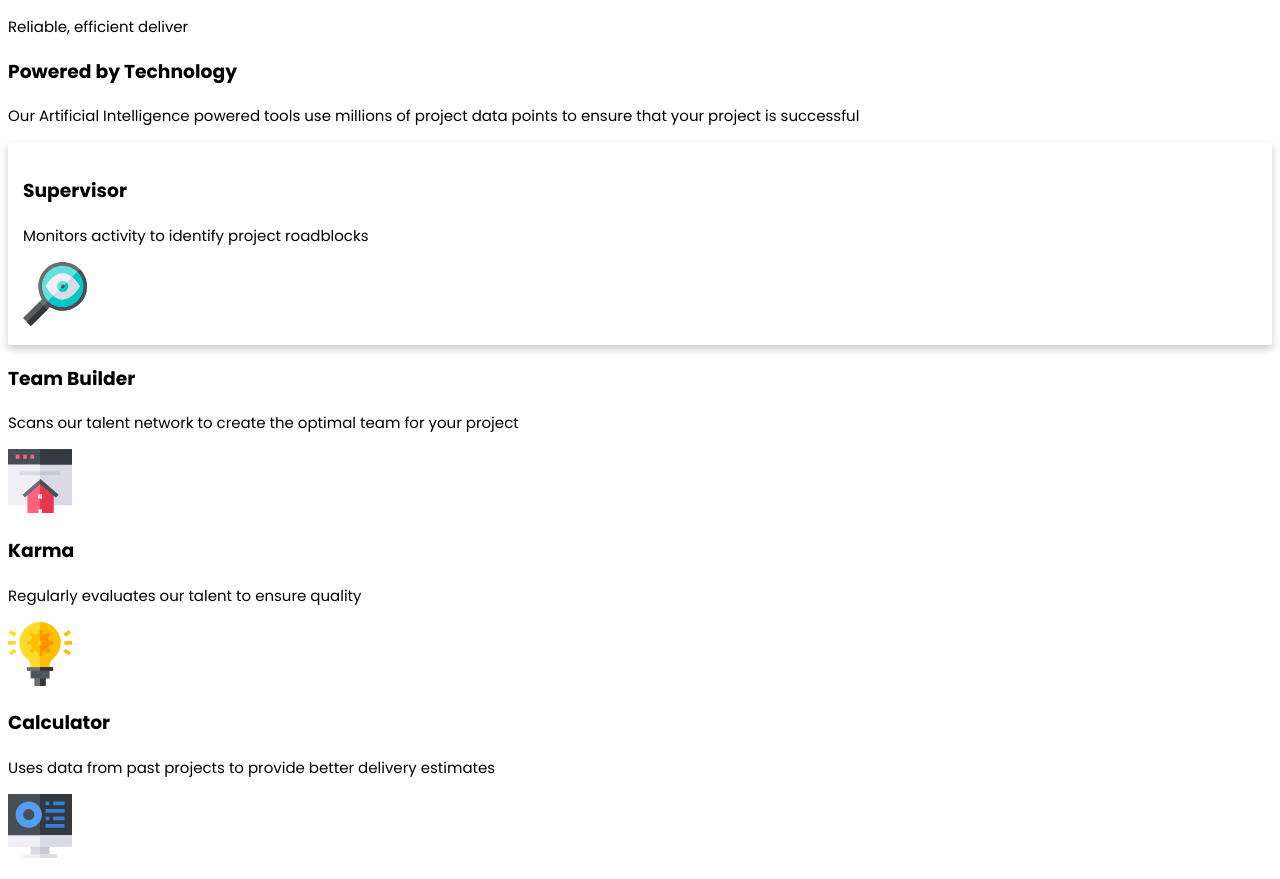
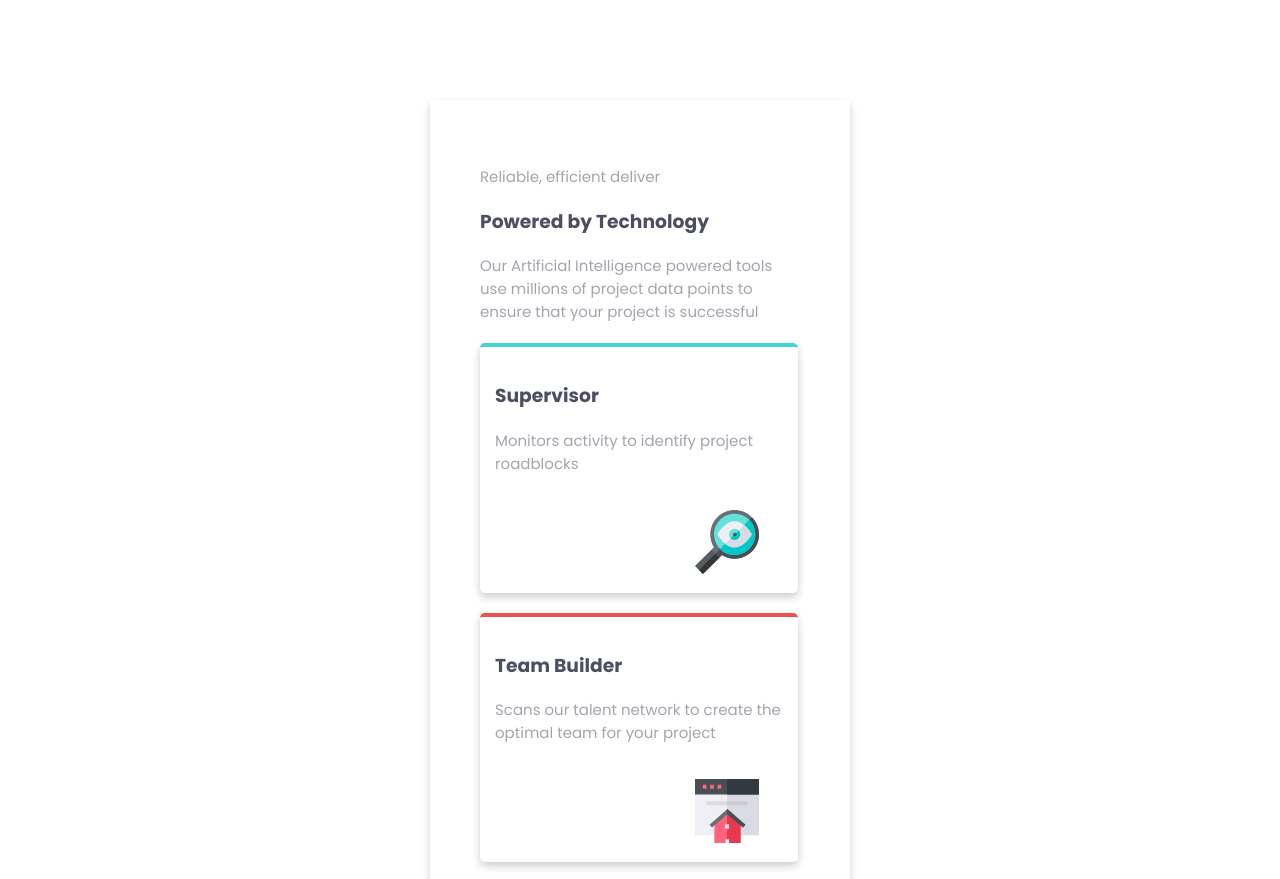
Before and after one commit to MARYAMTEE/card-feature, a plain HTML site: page index.html in a window 1280 px wide. Shown: the top 879 px of the page. Drawn offline with Linux system fonts and the light colour scheme.

Commit message:
Update style.css

```diff
--- a/style.css
+++ b/style.css
@@ -4,17 +4,80 @@ h3{
     font-family: "Poppins", serif;
     font-size: 600;
     font-weight: bold;
+    color: hsl(234, 12%, 34%);
 }
 p{
     font-family: "Poppins", serif;
     font-size: 15px;
-}
-main{
-    margin: auto;
+    color: hsl(229, 6%, 66%)}
+
+svg{
+    margin: 20px 0 0 200px;
 }
 
+span p{
+    font-family: "Poppins", serif;
+    font-size: large;
+    color: hsl(229, 6%, 66%);
+    margin-bottom: 0;
+    padding-bottom: 0;
+}
+
+body{
+    margin: 100px;
+}
+
+
+/* FOR MOBILE PHONE*/
+@media only screen and (min-width: 200px){
+    .container{
+        margin: auto;
+        width: 20rem;
+        padding: 50px;
+        box-shadow: 0 4px 8px 0 rgba(0, 0, 0, 0.2);
+}
+
+}
+
+/* FOR DESKTOP */
+
+/* INDIVIDUAL CARD DESIGN */
 #card1{
+    max-width: 18rem;
     box-shadow: 0 4px 8px 0 rgba(0, 0, 0, 0.2);
     background-color: white;
-    padding: 15px
+    border-radius: 5px;
+    border-top: 4px solid hsl(180, 62%, 55%);
+    padding: 15px;
+    margin: 20px 0;
 }
+
+#card2{
+    max-width: 18rem;
+    box-shadow: 0 4px 8px 0 rgba(0, 0, 0, 0.2);
+    background-color: white;
+    border-radius: 5px;
+    border-top: 4px solid hsl(0, 78%, 62%);
+    padding: 15px;
+    margin: 20px 0;
+}
+
+#card3{
+    max-width: 18rem;
+    box-shadow: 0 4px 8px 0 rgba(0, 0, 0, 0.2);
+    background-color: white;
+    border-radius: 5px;
+    border-top: 4px solid hsl(34, 97%, 64%);
+    padding: 15px;
+    margin: 20px 0;
+}
+
+#card4{
+    max-width: 18rem;
+    box-shadow: 0 4px 8px 0 rgba(0, 0, 0, 0.2);
+    background-color: white;
+    border-radius: 5px;
+    border-top: 4px solid hsl(212, 86%, 64%);
+    padding: 15px;
+    margin: 20px 0;
+}
```
